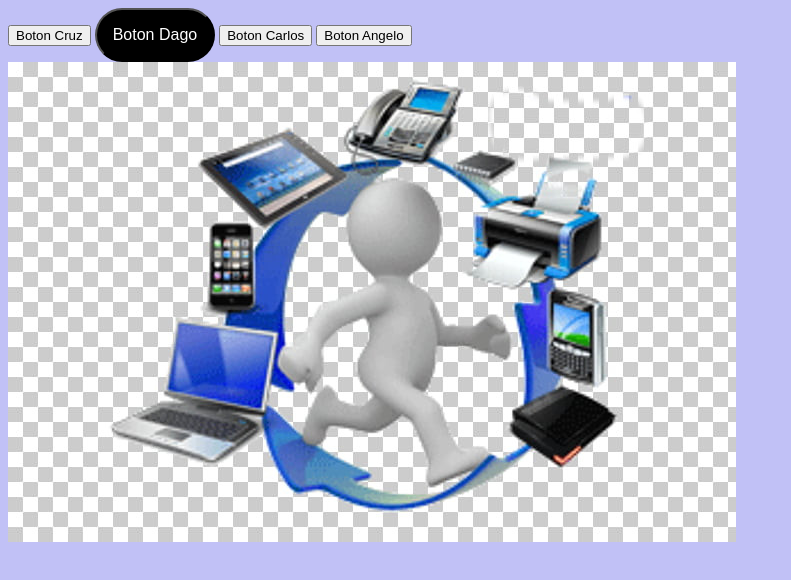
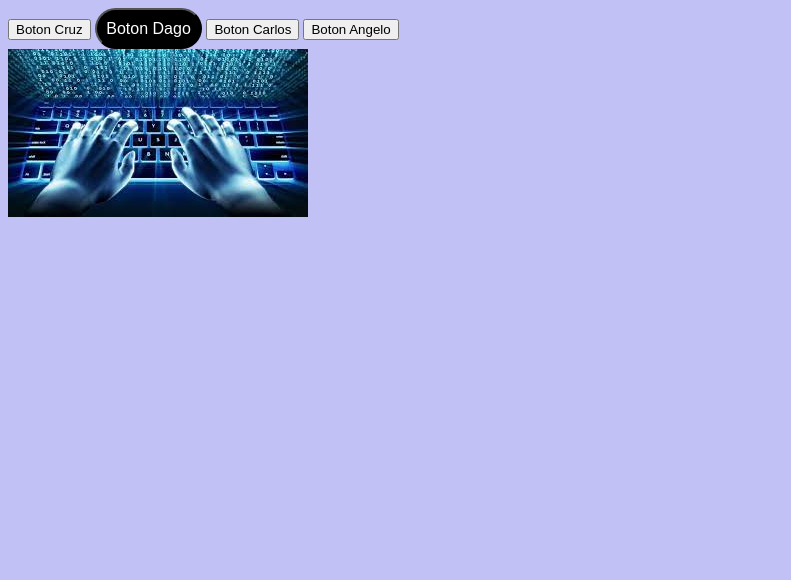
Before and after one commit to CruzCorrales/13-colaboracion2, a plain HTML site: page index.html in a window 1280 px wide. Both pictures are taken after a click on the button "Boton Dago". Shown: the whole page, without its empty margins (0-791 px from the left). Drawn offline with Linux system fonts and the light colour scheme.

Commit message:
Cambio imagen Dago

```diff
--- a/css/style.css
+++ b/css/style.css
@@ -2,6 +2,6 @@
     background-color: black;
     color: white;
     border-radius: 30px;
-    padding: 1em;
+    padding: 0.6em;
     font-size: 1em;
 }
--- a/js/script.js
+++ b/js/script.js
@@ -1,16 +1,17 @@
 const btnDago = document.querySelector('.dago')
+
 console.log(btnDago)
 
 function cambiarColor(){
     document.body.style.backgroundColor = 'rgb(193, 193, 246)'
 }
 function cargarImagen(){
+    const mainDago = document.querySelector('.main')
     const div = document.createElement('div');
-    div.innerHTML = '<img src="./img/tecnologia2.jpg">'
+    div.innerHTML = '<img src="./img/programar.jpg">'
     div.className = 'img'
-    document.body.append(div)
+    mainDago.append(div)
 }
-
 
 btnDago.addEventListener('click', cambiarColor)
 btnDago.addEventListener('click', cargarImagen)
```
Also changed, not shown: img/programar.jpg (added).
